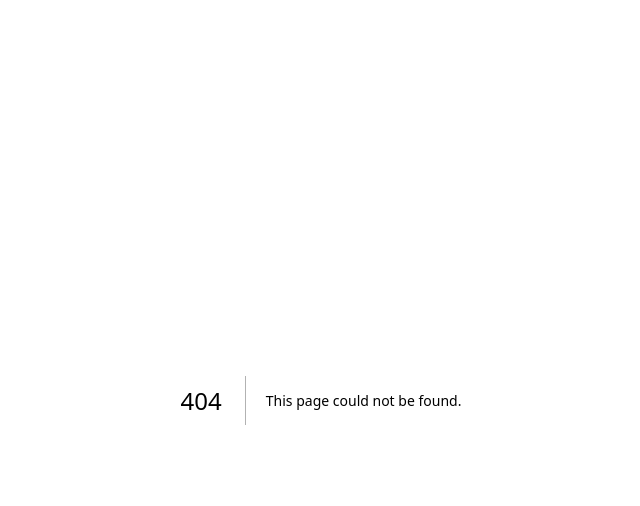
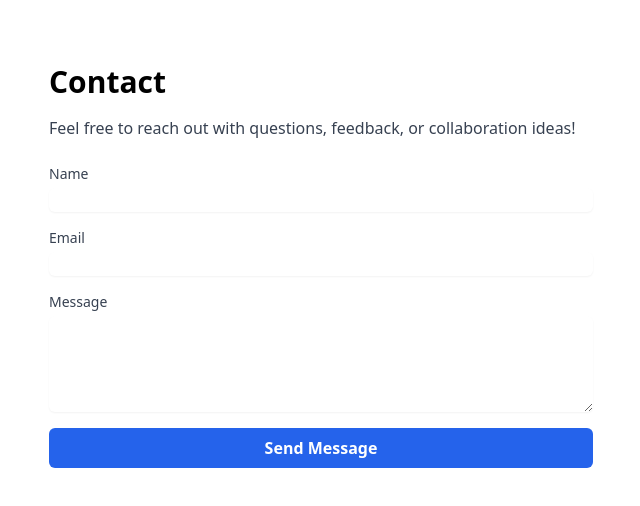
Before and after one commit to blessedbc/My-Blog, a Next.js app: page /contact in a window 1280 px wide. Before the commit this address had no page. Shown: the top 506 px of the page, without its empty margins (319-959 px from the left). Built offline with nearby package versions, Linux system fonts and the light colour scheme.

Commit message:
contactPage

```diff
--- /dev/null
+++ b/src/app/contact/page.tsx
@@ -0,0 +1,54 @@
+export default function ContactPage() {
+  return (
+    <main className="max-w-xl mx-auto px-4 py-16">
+      <h1 className="text-3xl font-bold mb-4">Contact</h1>
+      <p className="text-gray-700 mb-6">
+        Feel free to reach out with questions, feedback, or collaboration ideas!
+      </p>
+      <form className="space-y-4">
+        <div>
+          <label htmlFor="name" className="block text-sm font-medium text-gray-700">
+            Name
+          </label>
+          <input
+            id="name"
+            name="name"
+            type="text"
+            required
+            className="mt-1 block w-full border-gray-300 rounded-md shadow-sm focus:ring-blue-500 focus:border-blue-500"
+          />
+        </div>
+        <div>
+          <label htmlFor="email" className="block text-sm font-medium text-gray-700">
+            Email
+          </label>
+          <input
+            id="email"
+            name="email"
+            type="email"
+            required
+            className="mt-1 block w-full border-gray-300 rounded-md shadow-sm focus:ring-blue-500 focus:border-blue-500"
+          />
+        </div>
+        <div>
+          <label htmlFor="message" className="block text-sm font-medium text-gray-700">
+            Message
+          </label>
+          <textarea
+            id="message"
+            name="message"
+            rows={4}
+            required
+            className="mt-1 block w-full border-gray-300 rounded-md shadow-sm focus:ring-blue-500 focus:border-blue-500"
+          />
+        </div>
+        <button
+          type="submit"
+          className="w-full py-2 px-4 bg-blue-600 text-white font-semibold rounded-md hover:bg-blue-700 transition"
+        >
+          Send Message
+        </button>
+      </form>
+    </main>
+  );
+}
--- a/src/components/Footer.tsx
+++ b/src/components/Footer.tsx
@@ -100,7 +100,7 @@ export default function Footer() {
                </a>
              </li>
               <li>
-                <a href="#" className="text-gray-600 hover:text-blue-600 transition-colors">
+                <a href="" className="text-gray-600 hover:text-blue-600 transition-colors">
                   Contact
                 </a>
               </li>
```
